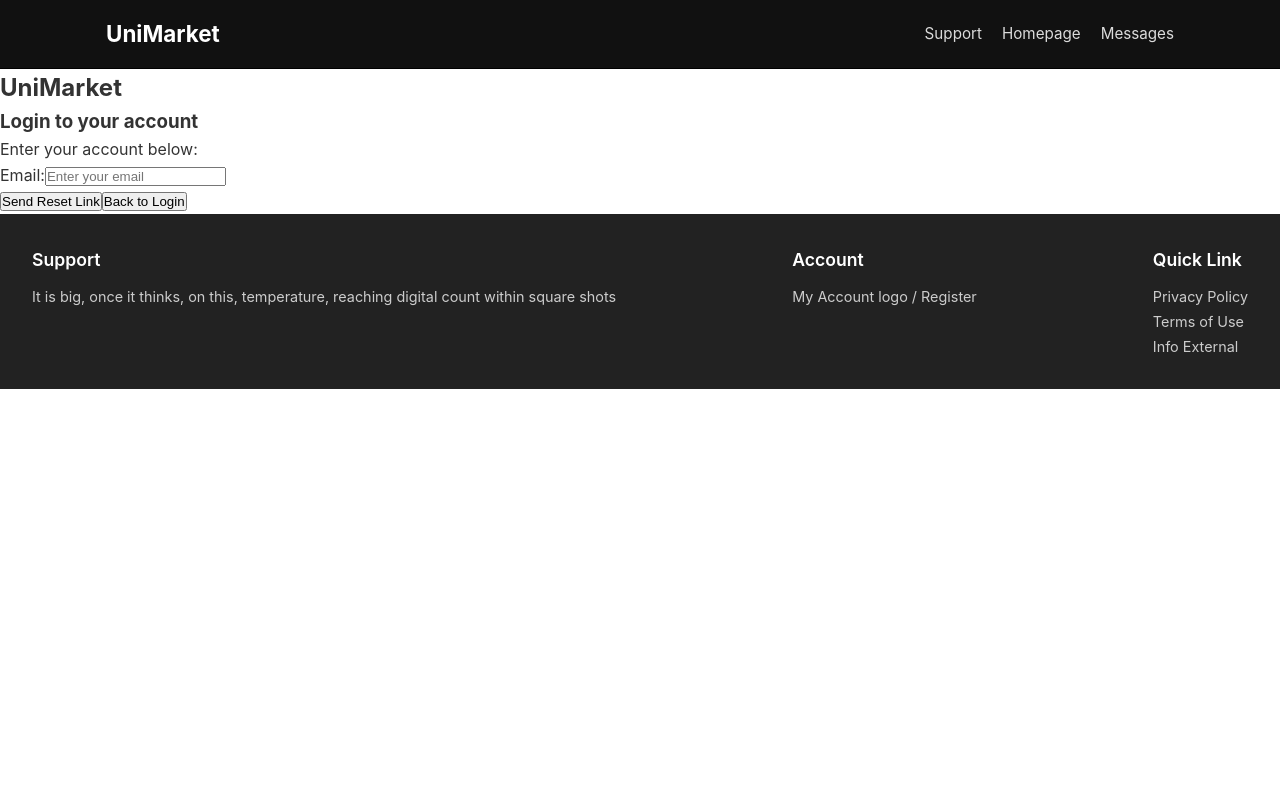
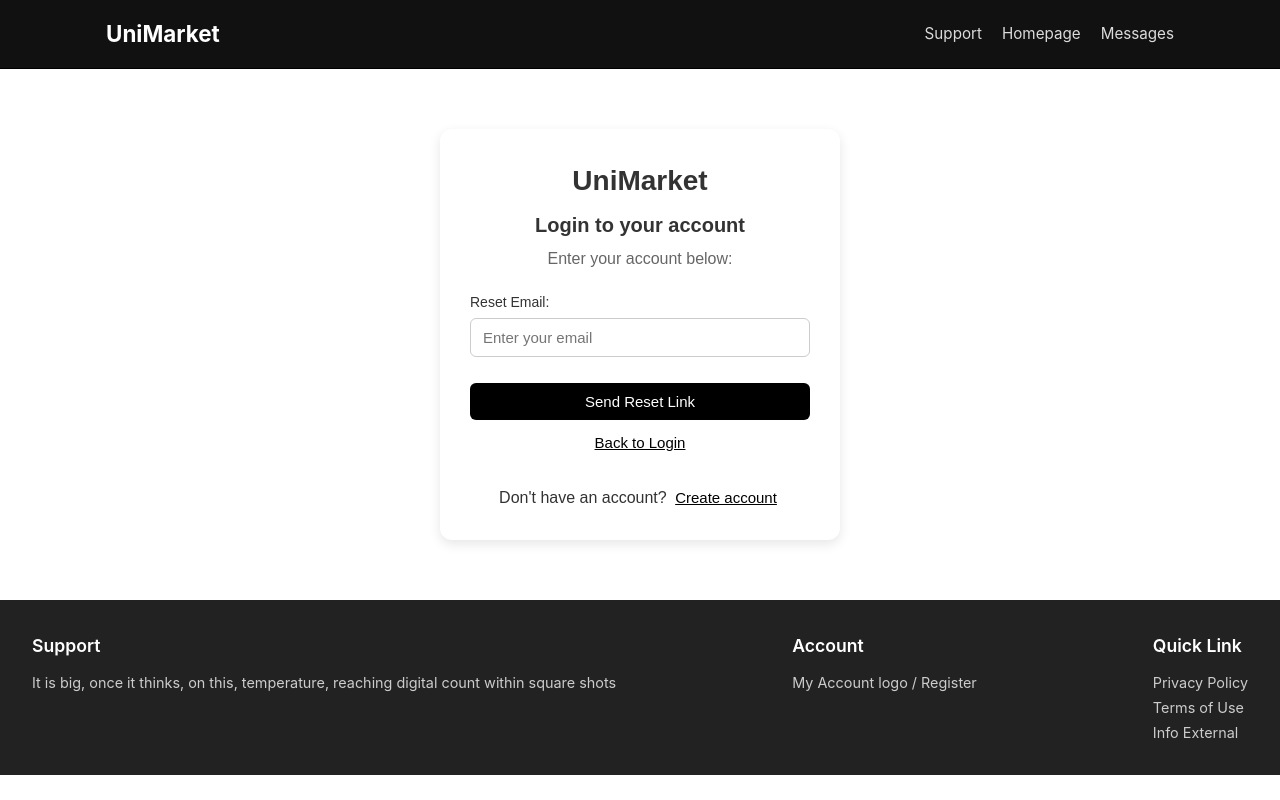
Before and after one commit to Sh1ven11/UniMarket, a React (Vite) app: page / in a window 1280 px wide. Both pictures are taken after a click on the button "Forgot Password?". Built offline with nearby package versions, Linux system fonts and the light colour scheme; no server answers.

Commit message:
messaging working

```diff
--- a/src/App.css
+++ b/src/App.css
@@ -321,3 +321,120 @@ body {
 .nav a:hover {
   opacity: 0.6;
 }
+/* Login Container */
+.login-container {
+  max-width: 400px;
+  margin: 60px auto;
+  padding: 30px;
+  border-radius: 12px;
+  box-shadow: 0px 4px 12px rgba(0,0,0,0.1);
+  background: #ffffff;
+  font-family: Arial, sans-serif;
+}
+
+/* Header Text */
+.login-header h2 {
+  text-align: center;
+  margin-bottom: 5px;
+  font-size: 28px;
+  font-weight: 700;
+}
+
+.login-header h3 {
+  text-align: center;
+  margin-bottom: 5px;
+  font-size: 20px;
+  font-weight: 600;
+}
+
+.login-header p {
+  text-align: center;
+  margin-bottom: 20px;
+  color: #666;
+}
+
+/* Form fields */
+.login-form {
+  display: flex;
+  flex-direction: column;
+}
+
+.form-group {
+  margin-bottom: 16px;
+}
+
+.form-group label {
+  display: block;
+  font-size: 14px;
+  color: #333;
+  margin-bottom: 4px;
+}
+
+.form-group input {
+  width: 100%;
+  padding: 10px 12px;
+  border: 1px solid #ccc;
+  border-radius: 6px;
+  font-size: 15px;
+  outline: none;
+}
+
+.form-group input:focus {
+  border-color: #000;
+}
+
+/* Buttons */
+.submit-btn, .toggle-btn {
+  background: #000;
+  color: white;
+  padding: 10px 14px;
+  border-radius: 6px;
+  border: none;
+  cursor: pointer;
+  margin-top: 10px;
+  font-size: 15px;
+  transition: 0.2s;
+}
+
+.submit-btn:hover, .toggle-btn:hover {
+  background: #333;
+}
+
+.toggle-btn {
+  background: transparent;
+  color: #000;
+  text-decoration: underline;
+  border: none;
+  padding: 4px;
+}
+
+/* Forgot password text */
+.forgot-password {
+  text-align: center;
+  margin-top: 8px;
+}
+
+/* Success & Error Messages */
+.message {
+  padding: 10px;
+  border-radius: 6px;
+  margin-bottom: 10px;
+  font-size: 14px;
+  text-align: center;
+}
+
+.message.success {
+  background: #e9ffe9;
+  color: #0a8a0a;
+}
+
+.message.error {
+  background: #ffe9e9;
+  color: #c20000;
+}
+
+/* Toggle auth link */
+.toggle-auth {
+  margin-top: 20px;
+  text-align: center;
+}
--- a/src/App.jsx
+++ b/src/App.jsx
@@ -72,7 +72,7 @@ function AppContent() {
         )}
 
         <Routes>
-                    <Route path="/msg" element={!user ? <Login onAuthSuccess={handleAuthSuccess} /> : <MsgPage user={user} onLogout={handleLogout} />} />
+          <Route path="/msg" element={!user ? <Login onAuthSuccess={handleAuthSuccess} /> : <MsgPage user={user} onLogout={handleLogout} />} />
 
           <Route path="/" element={!user ? <Login onAuthSuccess={handleAuthSuccess} /> : <ProductsPage user={user} onLogout={handleLogout} />} />
 
--- a/src/components/Login.jsx
+++ b/src/components/Login.jsx
@@ -1,86 +1,106 @@
-import { useState } from 'react';
-import { supabase } from '../supabase';
+import { useState } from "react";
+import { supabase } from "../supabase";
 
 const Login = ({ onAuthSuccess }) => {
   const [isLogin, setIsLogin] = useState(true);
   const [formData, setFormData] = useState({
-    name: '',
-    email: '',
-    password: ''
+    first_name: "",
+    last_name: "",
+    email: "",
+    password: "",
   });
   const [loading, setLoading] = useState(false);
-  const [message, setMessage] = useState('');
+  const [message, setMessage] = useState("");
   const [forgotPassword, setForgotPassword] = useState(false);
-  const [resetEmail, setResetEmail] = useState('');
+  const [resetEmail, setResetEmail] = useState("");
 
   const handleToggle = () => {
-    setIsLogin(!isLogin);
-    setMessage('');
+    setIsLogin((s) => !s);
+    setMessage("");
   };
 
   const handleChange = (e) => {
-    setFormData({
-      ...formData,
-      [e.target.name]: e.target.value
-    });
+    setFormData((f) => ({ ...f, [e.target.name]: e.target.value }));
   };
 
   const handleSubmit = async (e) => {
     e.preventDefault();
     setLoading(true);
-    setMessage('');
+    setMessage("");
 
     try {
-      if (!supabase) throw new Error('Supabase client not initialized');
-
       if (isLogin) {
+        // LOGIN
         const { data, error } = await supabase.auth.signInWithPassword({
           email: formData.email,
           password: formData.password,
         });
 
         if (error) throw error;
-        setMessage('Login successful!');
+
+        const user = data.user;
+
+        // ✅ On login: only update profile if missing
+        if (user) {
+          const { data: profile } = await supabase
+            .from("profiles")
+            .select("first_name, last_name")
+            .eq("id", user.id)
+            .single();
+
+          if (!profile) {
+            // profile row missing completely → create minimal
+            await supabase.from("profiles").insert({
+              id: user.id,
+              first_name: null,
+              last_name: null,
+            });
+          }
+        }
+
+        setMessage("Login successful!");
         onAuthSuccess?.(data.user);
       } else {
+        // SIGN UP
+        if (!formData.first_name.trim() || !formData.last_name.trim()) {
+          setMessage("Please provide first name and last name.");
+          setLoading(false);
+          return;
+        }
+
         const { data, error } = await supabase.auth.signUp({
           email: formData.email,
           password: formData.password,
-          options: {
-            data: { name: formData.name },
-          },
         });
 
         if (error) throw error;
-        setMessage('Registration successful!');
 
-        setTimeout(() => setIsLogin(true), 2000);
+        const userId = data?.user?.id;
+
+        if (userId) {
+                  // ✅ Insert profile ONLY on signup
+             const { error: profileError } = await supabase.from("profiles").upsert(
+          {
+            id: userId,
+            first_name: formData.first_name.trim(),
+            last_name: formData.last_name.trim(),
+          },
+          { onConflict: "id" }
+        );
+
+
         }
-    } catch (error) {
-      console.error('Auth error:', error);
-      setMessage(`Error: ${error.message}`);
-    } finally {
-      setLoading(false);
+
+        setMessage("Registration successful! Check your email to confirm.");
+        setFormData((f) => ({ ...f, password: "" }));
+
+        setTimeout(() => {
+          setIsLogin(true);
+          setMessage("");
+        }, 1800);
       }
-  };
-
-  // 💡 Forgot Password handler
-  const handleForgotPassword = async (e) => {
-    e.preventDefault();
-    setLoading(true);
-    setMessage('');
-
-    try {
-      const { error } = await supabase.auth.resetPasswordForEmail(resetEmail, {
-        redirectTo: `${window.location.origin}/reset-password`, // page you’ll make for updating password
-      });
-
-      if (error) throw error;
-      setMessage('Password reset email sent! Check your inbox.');
-      setForgotPassword(false);
-    } catch (error) {
-      console.error('Password reset error:', error);
-      setMessage(`Error: ${error.message}`);
+    } catch (err) {
+      setMessage(err.message || "Something went wrong");
     } finally {
       setLoading(false);
     }
@@ -90,55 +110,40 @@ const Login = ({ onAuthSuccess }) => {
     <div className="login-container">
       <div className="login-header">
         <h2>UniMarket</h2>
-        <h3>{isLogin ? 'Login to your account' : 'Create an account'}</h3>
-        <p>Enter your account below:</p>
+        <h3>{isLogin ? "Login to your account" : "Create an account"}</h3>
+        <p>{isLogin ? "Enter your account below:" : "Fill details to create your account:"}</p>
       </div>
 
-      {forgotPassword ? (
-        <form onSubmit={handleForgotPassword} className="login-form">
+      {!forgotPassword ? (
+        <form onSubmit={handleSubmit} className="login-form">
+          {!isLogin && (
+            <>
               <div className="form-group">
-            <label>Email:</label>
+                <label>First name:</label>
                 <input
-              type="email"
-              value={resetEmail}
-              onChange={(e) => setResetEmail(e.target.value)}
-              placeholder="Enter your email"
+                  type="text"
+                  name="first_name"
+                  value={formData.first_name}
+                  onChange={handleChange}
+                  className="input-field"
+                  placeholder="First name"
                   required
                 />
               </div>
 
-          {message && (
-            <div className={`message ${message.includes('Error') ? 'error' : 'success'}`}>
-              {message}
-            </div>
-          )}
-
-          <button type="submit" disabled={loading} className="submit-btn">
-            {loading ? 'Sending...' : 'Send Reset Link'}
-          </button>
-
-          <button
-            type="button"
-            onClick={() => setForgotPassword(false)}
-            className="toggle-btn"
-          >
-            Back to Login
-          </button>
-        </form>
-      ) : (
-        <form onSubmit={handleSubmit} className="login-form">
-          {!isLogin && (
               <div className="form-group">
-              <label>Name:</label>
+                <label>Last name:</label>
                 <input
                   type="text"
-                name="name"
-                value={formData.name}
+                  name="last_name"
+                  value={formData.last_name}
                   onChange={handleChange}
-                placeholder="College Melliel"
-                required={!isLogin}
+                  className="input-field"
+                  placeholder="Last name"
+                  required
                 />
               </div>
+            </>
           )}
 
           <div className="form-group">
@@ -148,6 +153,7 @@ const Login = ({ onAuthSuccess }) => {
               name="email"
               value={formData.email}
               onChange={handleChange}
+              className="input-field"
               placeholder="your@email.com"
               required
             />
@@ -160,47 +166,74 @@ const Login = ({ onAuthSuccess }) => {
               name="password"
               value={formData.password}
               onChange={handleChange}
+              className="input-field"
               placeholder="Enter your password"
               required
-              minLength="6"
+              minLength={6}
             />
-            {!isLogin && <small className="hint">Creator account</small>}
           </div>
 
           {message && (
-            <div className={`message ${message.includes('Error') ? 'error' : 'success'}`}>
+            <div className={`message ${message.includes("Error") ? "error" : "success"}`}>
               {message}
             </div>
           )}
 
           <button type="submit" disabled={loading} className="submit-btn">
-            {loading ? 'Loading...' : (isLogin ? 'Login' : 'Create Account')}
+            {loading ? "Loading..." : isLogin ? "Login" : "Sign Up"}
           </button>
 
           {isLogin && (
-            <p className="forgot-password">
             <button
               type="button"
               onClick={() => setForgotPassword(true)}
-                className="toggle-btn"
+              className="toggle-btn forgot-password"
             >
               Forgot Password?
             </button>
-            </p>
           )}
+        </form>
+      ) : (
+        <form onSubmit={async (e) => {
+          e.preventDefault();
+          setLoading(true);
+          setMessage("");
+
+          const { error } = await supabase.auth.resetPasswordForEmail(resetEmail, {
+            redirectTo: `${window.location.origin}/reset-password`,
+          });
+
+          setMessage(error ? error.message : "Reset link sent! Check your email.");
+          setLoading(false);
+        }} className="login-form">
+          <div className="form-group">
+            <label>Reset Email:</label>
+            <input
+              type="email"
+              value={resetEmail}
+              onChange={(e) => setResetEmail(e.target.value)}
+              className="input-field"
+              placeholder="Enter your email"
+              required
+            />
+          </div>
+
+          <button type="submit" className="submit-btn">Send Reset Link</button>
+
+          <button type="button" onClick={() => setForgotPassword(false)} className="toggle-btn">
+            Back to Login
+          </button>
         </form>
       )}
 
-      {!forgotPassword && (
       <div className="toggle-auth">
         <p>
           {isLogin ? "Don't have an account? " : "Already have an account? "}
           <button type="button" onClick={handleToggle} className="toggle-btn">
-              {isLogin ? 'Create an account' : 'Login'}
+            {isLogin ? "Create account" : "Login"}
           </button>
         </p>
       </div>
-      )}
     </div>
   );
 };
```
Lines whose indentation alone changed are shown as unchanged.
